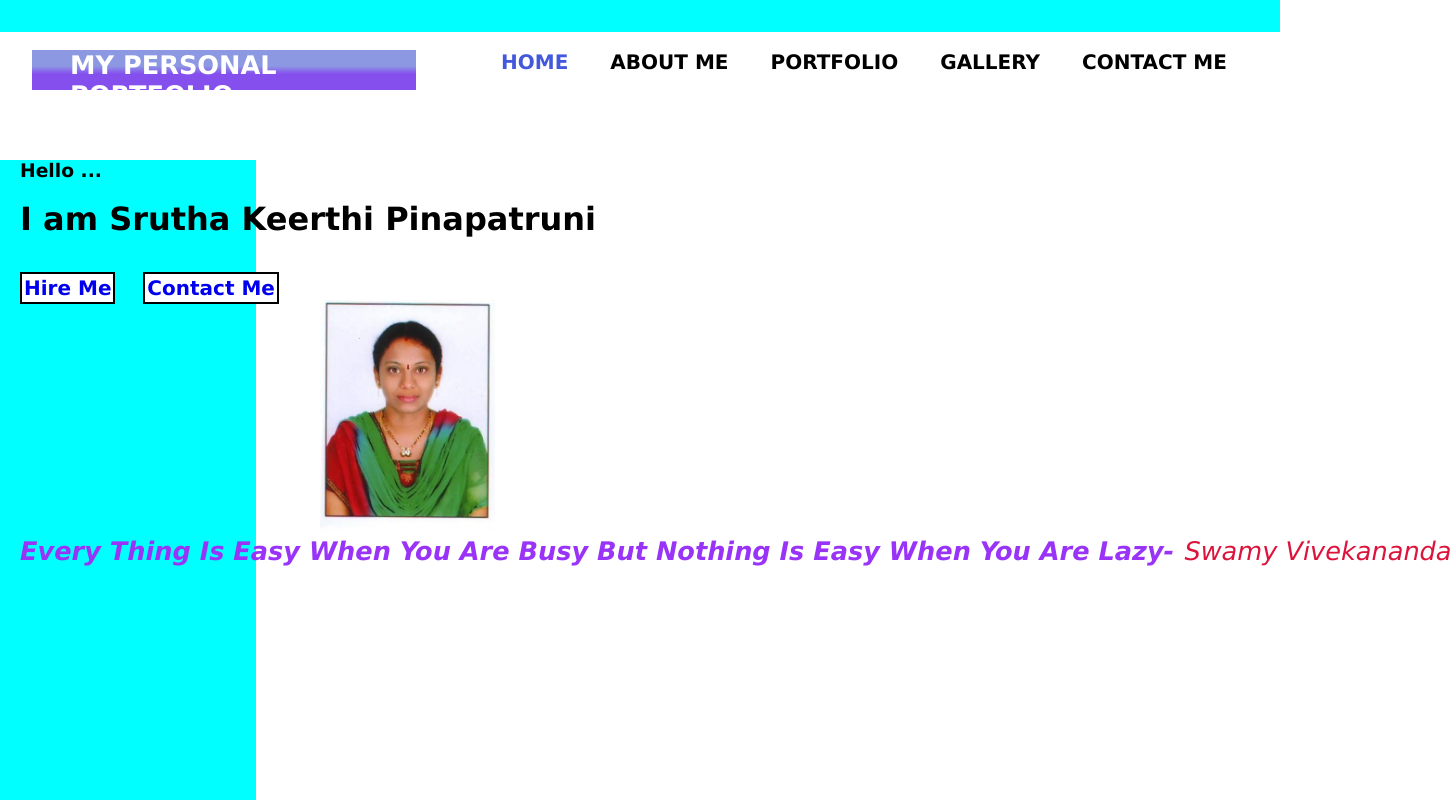
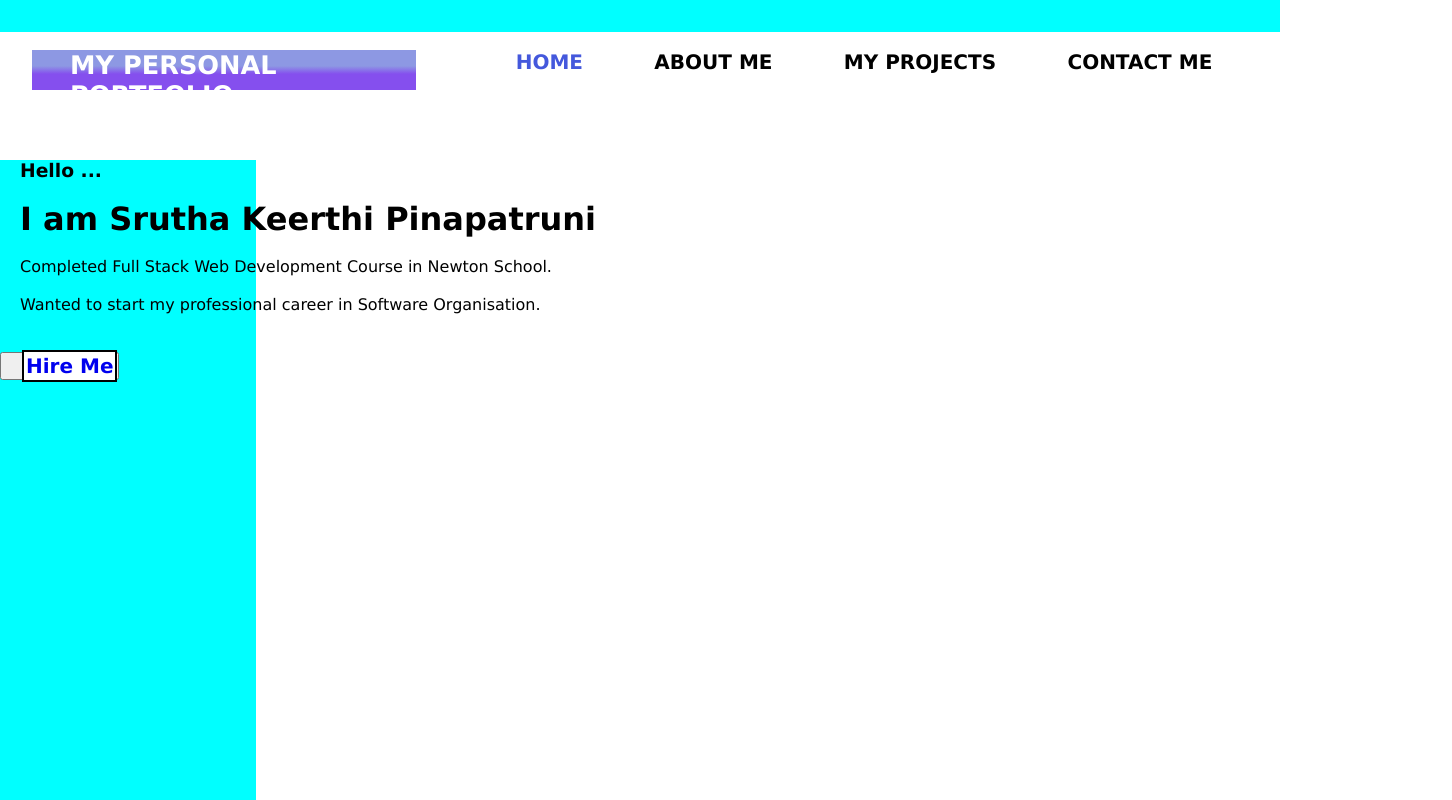
Before and after one commit to PSruthakeerthi/portfolio, a plain HTML site: page index.html in a window 1280 px wide. Shown: the whole page, 1452 px wide, since content can reach past the window. Drawn offline with Linux system fonts and the light colour scheme.

Commit message:
Update index.html

```diff
--- a/index.html
+++ b/index.html
@@ -16,25 +16,25 @@
                    <!-- <br><br> -->
 
                    <a href="#">Home</a>
-                   <a href="#">About Me</a>
-                   <a href="#">Portfolio</a>
-                   <a href="#">Gallery</a>
-                   <a href="#">Contact Me</a>
+                   <a href="aboutme.html">About Me</a>
+                   <a href="myprojects.html">My Projects</a>
+
+                   <a href="contact.html">Contact Me</a>
                </nav>
            </section>
+
            <div class="mainsection">
+
+
                <h3>Hello ...</h3><br>
                <h1> I am Srutha Keerthi Pinapatruni</h1>
+           <br>
+                    <pre class="goal">Completed Full Stack Web Development Course in Newton School.</pre><br>
+                    <pre class="goal">Wanted to start my professional career in Software Organisation. </pre>
            </div>
-                  <br><br>
-                  <div class="hireme">
-                 <pre><a href="#">Hire Me</a>    <a href="#">Contact Me</a></pre>
-                 </div>
-
-
-    <img src="photo.jpg" alt="My profile photo" width="175em" height="215em">
-
-    <pre><b>Every thing is easy when you are busy but nothing is easy when you are lazy-</b>  <cite>Swamy Vivekananda</cite></pre>
+                <br><br>
+    <!-- <img src="photo.jpg" alt="My profile photo" width="175em" height="215em"> -->
+              <button class="hireme"><a id = 'contact', href="contact.html"><b>Hire Me</b></a></button>
 
 
 
```
